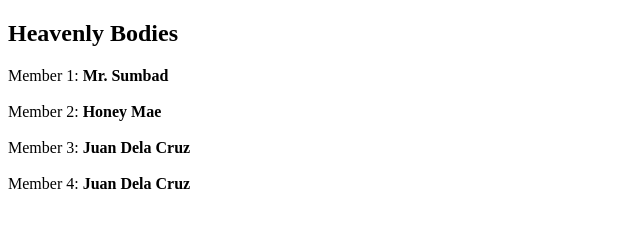
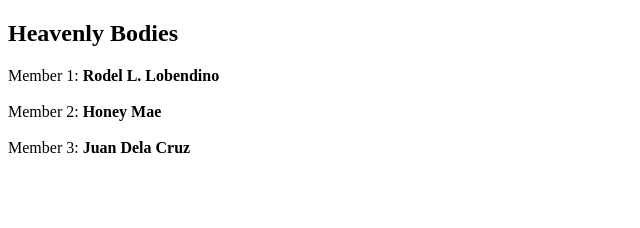
Before and after one commit to lobendino22/BSIT3B25, a plain HTML site: page index.html in a window 1280 px wide. Shown: the whole page, without its empty margins (0-640 px from the left). Drawn offline with Linux system fonts and the light colour scheme.

Commit message:
insert my name Rodel Lobendino

```diff
--- a/index.html
+++ b/index.html
@@ -9,7 +9,7 @@
 
   <form>
     <label>Member 1:</label>
-    <strong>Mr. Sumbad </strong><br><br
+    <strong>Rodel L. Lobendino</strong><br><br
 
     <label>Member 2:</label>
     <strong>Honey Mae </strong><br><br>
@@ -17,9 +17,6 @@
     <label>Member 3:</label>
    <strong>Juan Dela Cruz </strong><br><br
 
-    <label>Member 4:</label>
-    <strong>Juan Dela Cruz </strong><br><br
-
 
   </form>
 </body>
```
